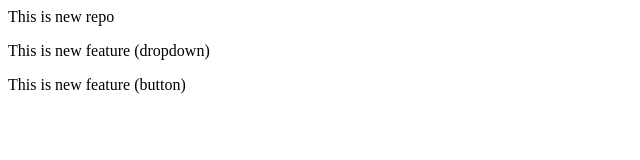
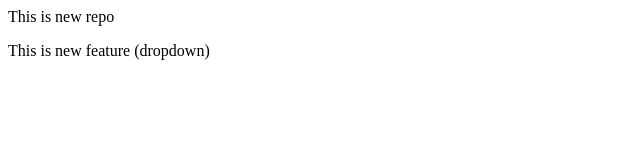
Before and after one commit to SayaksSpace/LocalRepo, a plain HTML site: page index.html in a window 1280 px wide. Shown: the whole page, without its empty margins (0-640 px from the left). Drawn offline with Linux system fonts and the light colour scheme.

Commit message:
Update index.html

```diff
--- a/index.html
+++ b/index.html
@@ -4,7 +4,3 @@
 <p>
 
     This is new feature (dropdown)</p>
-<p>
-    This is new feature (button)
-
-</p>
```
